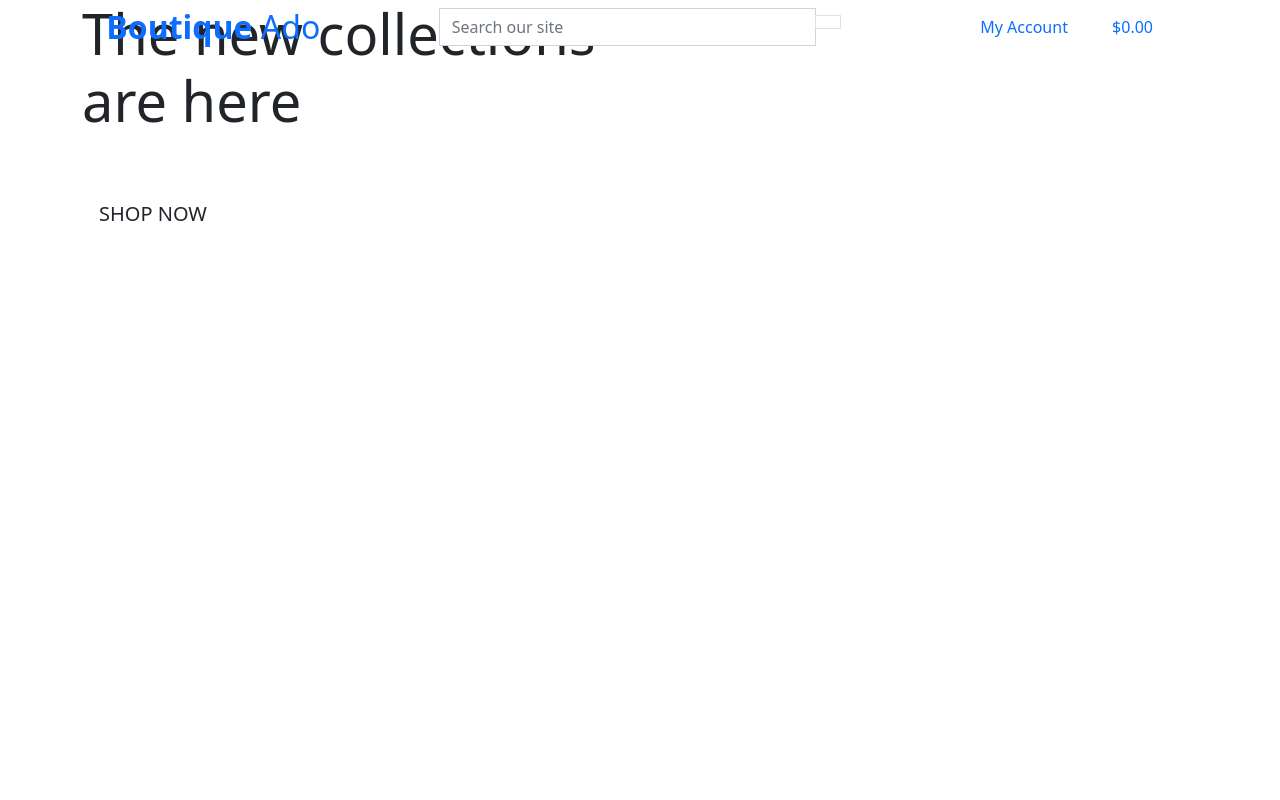
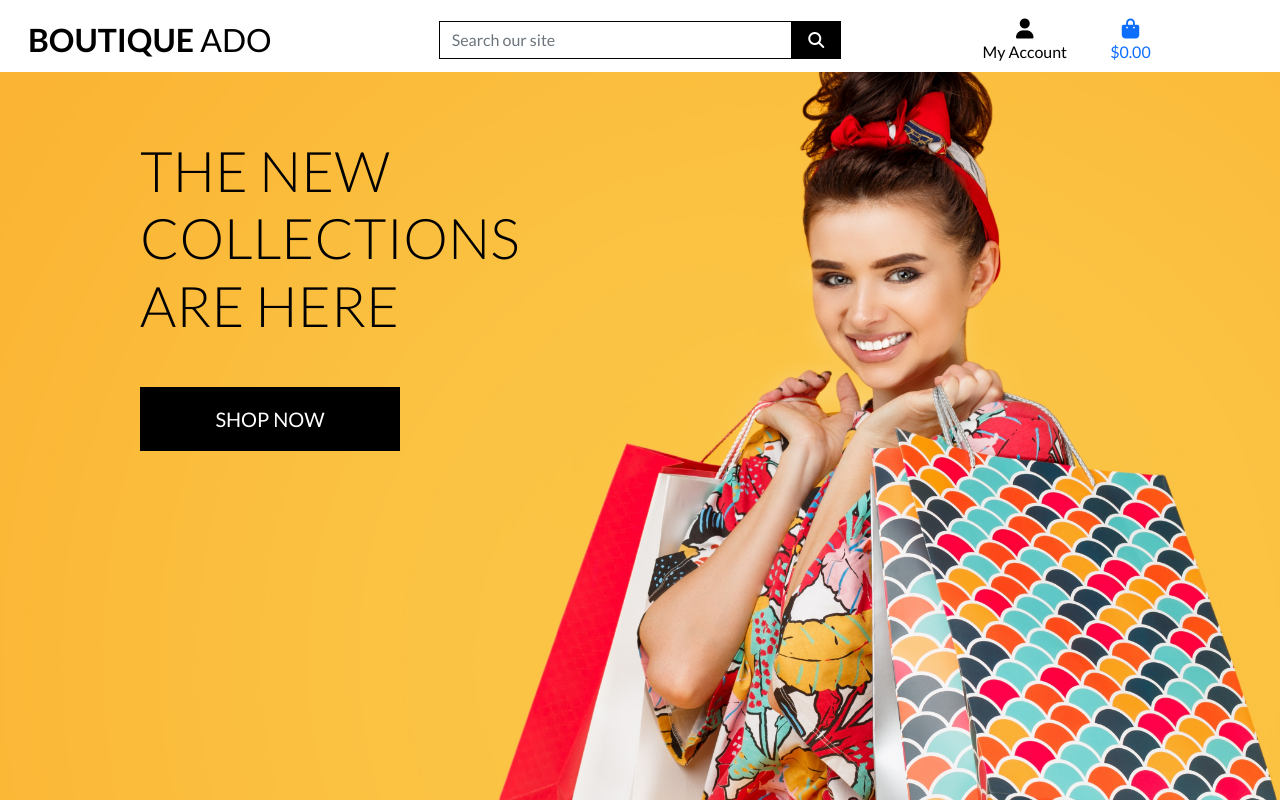
Before and after one commit to matus42/Boutique-Ado, a Django app: page / in a window 1280 px wide. Run offline with Django 5.2, Linux system fonts and the light colour scheme; some libraries are stand-ins or nearby versions.

Commit message:
completed homepage header and CSS

```diff
--- a/boutique_ado/settings.py
+++ b/boutique_ado/settings.py
@@ -147,6 +147,9 @@ USE_TZ = True
 # https://docs.djangoproject.com/en/5.0/howto/static-files/
 
 STATIC_URL = 'static/'
+STATICFILES_DIRS = (os.path.join(BASE_DIR, 'static'),)
+MEDIA_URL = '/media/'
+MEDIA_ROOT = os.path.join(BASE_DIR, 'media')
 
 # Default primary key field type
 # https://docs.djangoproject.com/en/5.0/ref/settings/#default-auto-field
--- a/boutique_ado/urls.py
+++ b/boutique_ado/urls.py
@@ -16,9 +16,11 @@ Including another URLconf
 """
 from django.contrib import admin
 from django.urls import path, include
+from django.conf import settings
+from django.conf.urls.static import static
 
 urlpatterns = [
     path('admin/', admin.site.urls),
     path('accounts/', include('allauth.urls')),
     path('', include('home.urls')),
-]
+] + static(settings.MEDIA_URL, document_root=settings.MEDIA_ROOT)
--- /dev/null
+++ b/static/css/base.css
@@ -0,0 +1,81 @@
+html {
+    height: 100%;
+}
+
+body {
+    background: url('/media/homepage_background_cropped.jpg') no-repeat center center fixed;
+    background-size: cover;
+    height: calc(100vh - 164px);
+    color: #555;
+    font-family: 'Lato';
+}
+
+/* from Bulma */
+.icon {
+    align-items: center;
+    display: inline-flex;
+    justify-content: center;
+    height: 1.5rem;
+    width: 1.5rem;
+}
+
+.logo-font {
+    text-transform: uppercase;
+}
+
+.main-logo-link {
+    width: fit-content;
+}
+
+.shop-now-button {
+    background: black;
+    color: white;
+    min-width: 260px;
+}
+
+.btn-black {
+    background: black;
+    color: white;
+}
+
+.shop-now-button:hover,
+.shop-now-button:active,
+.shop-now-button:focus,
+.btn-black:hover,
+.btn-black:active,
+.btn-black:focus {
+    background: #222;
+    color: white;
+}
+
+.text-black {
+    color: #000 !important;
+}
+
+.border-black {
+    border: 1px solid black !important;
+}
+
+/* -------------------------------- Media Queries */
+
+/* Slightly larger container on xl screens */
+@media (min-width: 1200px) {
+  .container {
+    max-width: 80%;
+  }
+}
+
+/* fixed top navbar only on medium and up */
+@media (min-width: 992px) {
+    .fixed-top-desktop-only {
+        position: fixed;
+        top: 0;
+        right: 0;
+        left: 0;
+        z-index: 1030;
+    }
+
+    .header-container {
+        padding-top: 164px;
+    }
+}
--- a/templates/base.html
+++ b/templates/base.html
@@ -19,10 +19,16 @@
 
     {% block corecss %}
       <link href="https://cdn.jsdelivr.net/npm/bootstrap@5.0.2/dist/css/bootstrap.min.css" rel="stylesheet" integrity="sha384-EVSTQN3/azprG1Anm3QDgpJLIm9Nao0Yz1ztcQTwFspd3yD65VohhpuuCOmLASjC" crossorigin="anonymous" />
+      <link rel="preconnect" href="https://fonts.googleapis.com" />
+      <link rel="preconnect" href="https://fonts.gstatic.com" crossorigin />
+      <link href="https://fonts.googleapis.com/css2?family=Lato:ital,wght@0,100;0,300;0,400;0,700;0,900;1,100;1,300;1,400;1,700;1,900&family=Roboto:wght@400;700&display=swap" rel="stylesheet" />
+      <link rel="stylesheet" href="{% static 'css/base.css' %}" />
     {% endblock %}
 
     {% block corejs %}
-      <script src="https://cdn.jsdelivr.net/npm/bootstrap@5.0.2/dist/js/bootstrap.bundle.min.js" integrity="sha384-MrcW6ZMFYlzcLA8Nl+NtUVF0sA7MsXsP1UyJoMp4YLEuNSfAP+JcXn/tWtIaxVXM" crossorigin="anonymous"></script>
+      <script src="https://kit.fontawesome.com/98fb8078b2.js" crossorigin="anonymous"></script>
+      <script src="https://cdn.jsdelivr.net/npm/@popperjs/core@2.10.2/dist/umd/popper.min.js" integrity="sha384-7+zCNj/IqJ95wo16oMtfsKbZ9ccEh31eOz1HGyDuCQ6wgnyJNSYdrPa03rtR1zdB" crossorigin="anonymous"></script>
+      <script src="https://cdn.jsdelivr.net/npm/bootstrap@5.1.3/dist/js/bootstrap.min.js" integrity="sha384-QJHtvGhmr9XOIpI6YVutG+2QOK9T+ZnN4kzFN1RtK3zEFEIsxhlmWl5/YESvpZ13" crossorigin="anonymous"></script>
     {% endblock %}
 
     {% block extra_js %}
@@ -37,7 +43,7 @@
   </head>
   <body>
     <header class="container-fluid fixed-top">
-      <div class="row">
+      <div id="topnav" class="row bg-white pt-lg-2 d-none d-lg-flex">
         <div class="col-12 col-lg-4 my-auto py-1 py-lg-0 text-center text-lg-left">
           <a href="{% url 'home' %}" class="nav-link main-logo-link"><h2 class="logo-font text-black my-0"><strong>Boutique</strong> Ado</h2></a>
         </div>
@@ -54,7 +60,7 @@
         <div class="col-12 col-lg-4 my-auto py-1 py-lg-0">
           <ul class="list-inline list-unstyled text-center text-lg-right my-0">
             <li class="list-inline-item dropdown">
-              <a class="text-black nav-link" href="#" id="user-options" data-toggle="dropdown" aria-haspopup="true" aria-expanded="false">
+              <a class="text-black nav-link" href="#" id="user-options" data-bs-toggle="dropdown" aria-haspopup="true" aria-expanded="false">
                 <div class="text-center">
                   <div>
                     <i class="fas fa-user fa-lg"></i>
```
Also changed, not shown: media/homepage_background_cropped.jpg (added).
